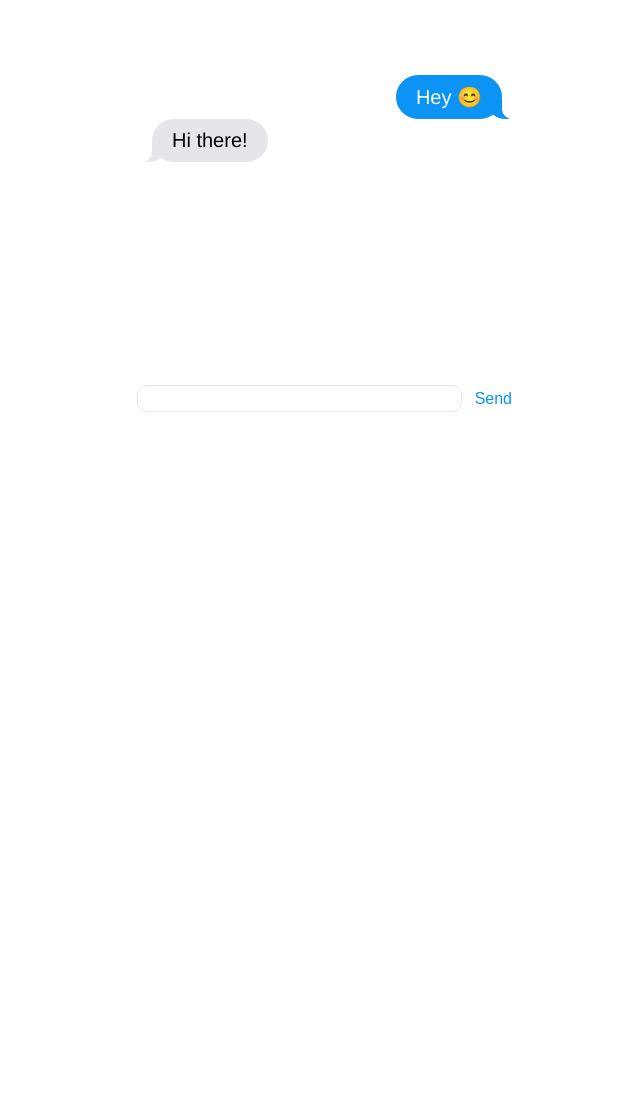
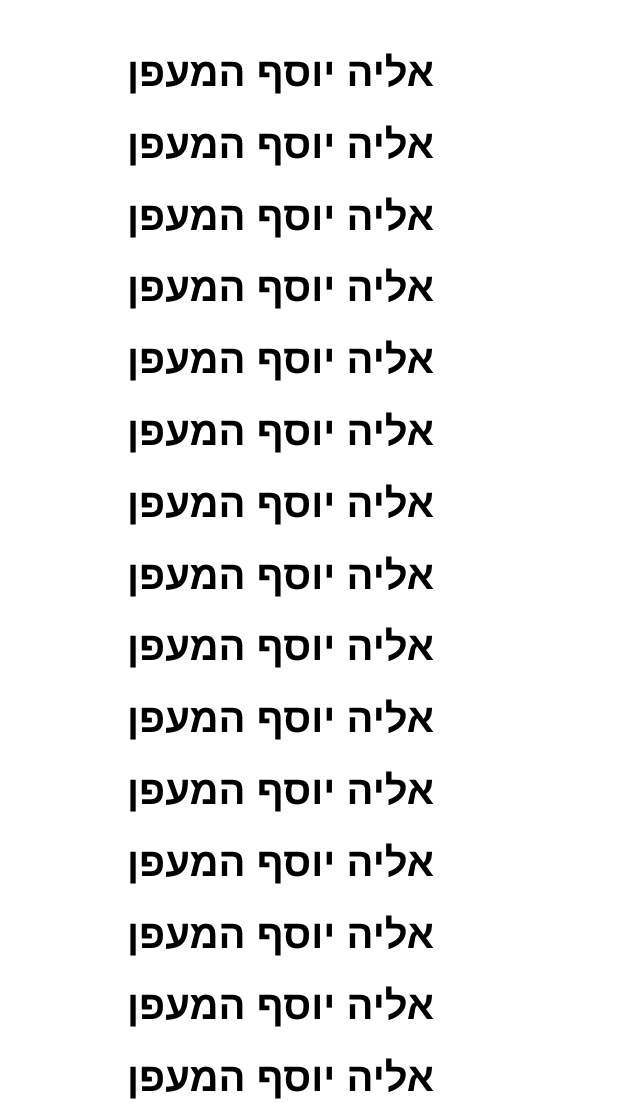
Before and after one commit to gamingcoil/chat-app-1, a website: page client/index.html in a window 1280 px wide. Shown: the whole page, without its empty margins (313-953 px from the left). Before the commit the page ends 800 px from the top, so only its background shows below. Drawn offline with nearby package versions, Linux system fonts and the light colour scheme; no server answers.

Commit message:
Update index.html

```diff
--- a/client/index.html
+++ b/client/index.html
@@ -12,22 +12,21 @@
 
 <body>
   <main>
-    <section>
-      <p>Hey 😊</p>
-      <br />
-      <p>Hi there!</p>
-      <br />
-    </section>
-    <div>
-      <form>
-        <div>
-          <input id="message">
-        </div>
-        <div>
-          <button>Send</button>
-        </div>
-      </form>
-    </div>
+    <h1>אליה יוסף המעפן</h1>
+    <h1>אליה יוסף המעפן</h1>
+    <h1>אליה יוסף המעפן</h1>
+    <h1>אליה יוסף המעפן</h1>
+    <h1>אליה יוסף המעפן</h1>
+    <h1>אליה יוסף המעפן</h1>
+    <h1>אליה יוסף המעפן</h1>
+    <h1>אליה יוסף המעפן</h1>
+    <h1>אליה יוסף המעפן</h1>
+    <h1>אליה יוסף המעפן</h1>
+    <h1>אליה יוסף המעפן</h1>
+    <h1>אליה יוסף המעפן</h1>
+    <h1>אליה יוסף המעפן</h1>
+    <h1>אליה יוסף המעפן</h1>
+    <h1>אליה יוסף המעפן</h1>
   </main>
   <script src="main.js"></script>
 </body>
```
